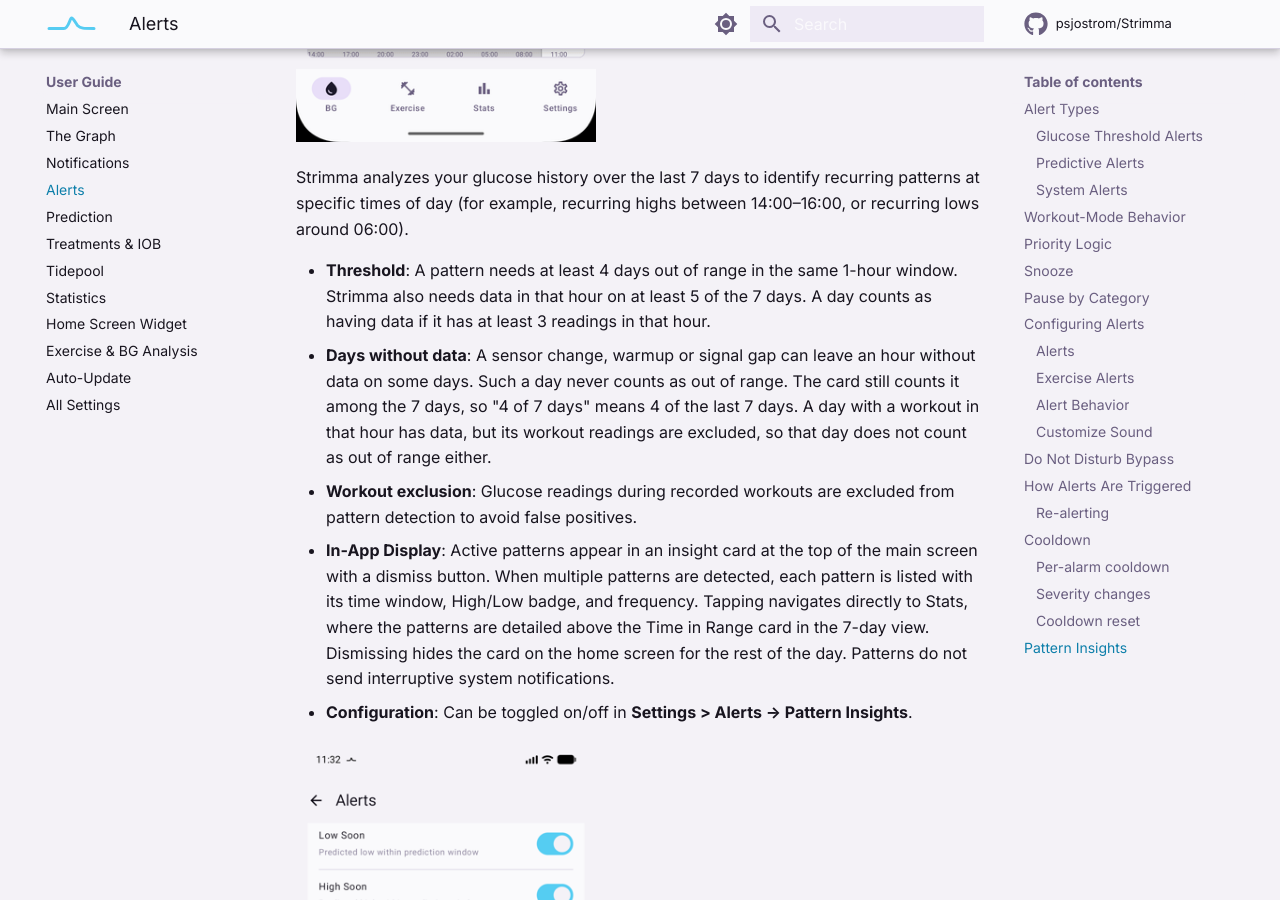
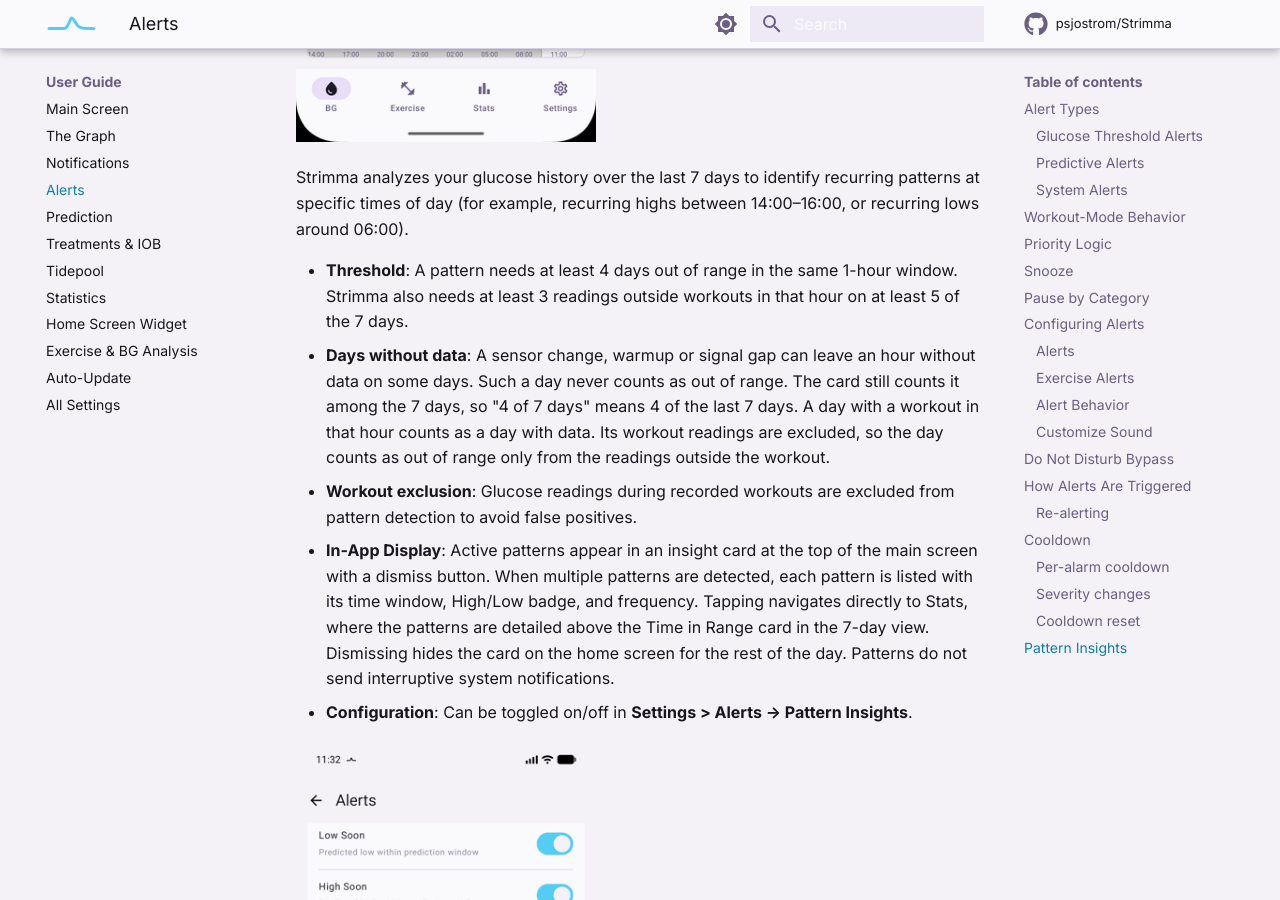
Before and after one commit to psjostrom/strimma, an MkDocs documentation site: the page built from docs/guide/alerts.md, in a window 1280 px wide and 900 px high, scrolled down 7522 px. Built offline with MkDocs 1.6.1 and Material for MkDocs 9.7.7, drawn with Linux system fonts in a browser that asks for light colours; comment, search, counter and statistics services are not loaded.

Commit message:
fix: describe workout exclusion correctly in pattern docs
The 5-of-7 gate counts only readings outside workouts. A workout removes
single readings, so a day with a workout in the pattern hour can still
count as out of range. New StatsScreen assertions check visibility.

Co-Authored-By: Claude Opus 5.5 <noreply@anthropic.com>

```diff
--- a/docs/guide/alerts.md
+++ b/docs/guide/alerts.md
@@ -199,8 +199,8 @@ When glucose returns to range, all cooldown timers **reset immediately**. The ne
 
 Strimma analyzes your glucose history over the last 7 days to identify recurring patterns at specific times of day (for example, recurring highs between 14:00–16:00, or recurring lows around 06:00).
 
-- **Threshold**: A pattern needs at least 4 days out of range in the same 1-hour window. Strimma also needs data in that hour on at least 5 of the 7 days. A day counts as having data if it has at least 3 readings in that hour.
-- **Days without data**: A sensor change, warmup or signal gap can leave an hour without data on some days. Such a day never counts as out of range. The card still counts it among the 7 days, so "4 of 7 days" means 4 of the last 7 days. A day with a workout in that hour has data, but its workout readings are excluded, so that day does not count as out of range either.
+- **Threshold**: A pattern needs at least 4 days out of range in the same 1-hour window. Strimma also needs at least 3 readings outside workouts in that hour on at least 5 of the 7 days.
+- **Days without data**: A sensor change, warmup or signal gap can leave an hour without data on some days. Such a day never counts as out of range. The card still counts it among the 7 days, so "4 of 7 days" means 4 of the last 7 days. A day with a workout in that hour counts as a day with data. Its workout readings are excluded, so the day counts as out of range only from the readings outside the workout.
 - **Workout exclusion**: Glucose readings during recorded workouts are excluded from pattern detection to avoid false positives.
 - **In-App Display**: Active patterns appear in an insight card at the top of the main screen with a dismiss button. When multiple patterns are detected, each pattern is listed with its time window, High/Low badge, and frequency. Tapping navigates directly to Stats, where the patterns are detailed above the Time in Range card in the 7-day view. Dismissing hides the card on the home screen for the rest of the day. Patterns do not send interruptive system notifications.
 - **Configuration**: Can be toggled on/off in **Settings > Alerts → Pattern Insights**.
```
Also changed, not shown: 1 other file.
